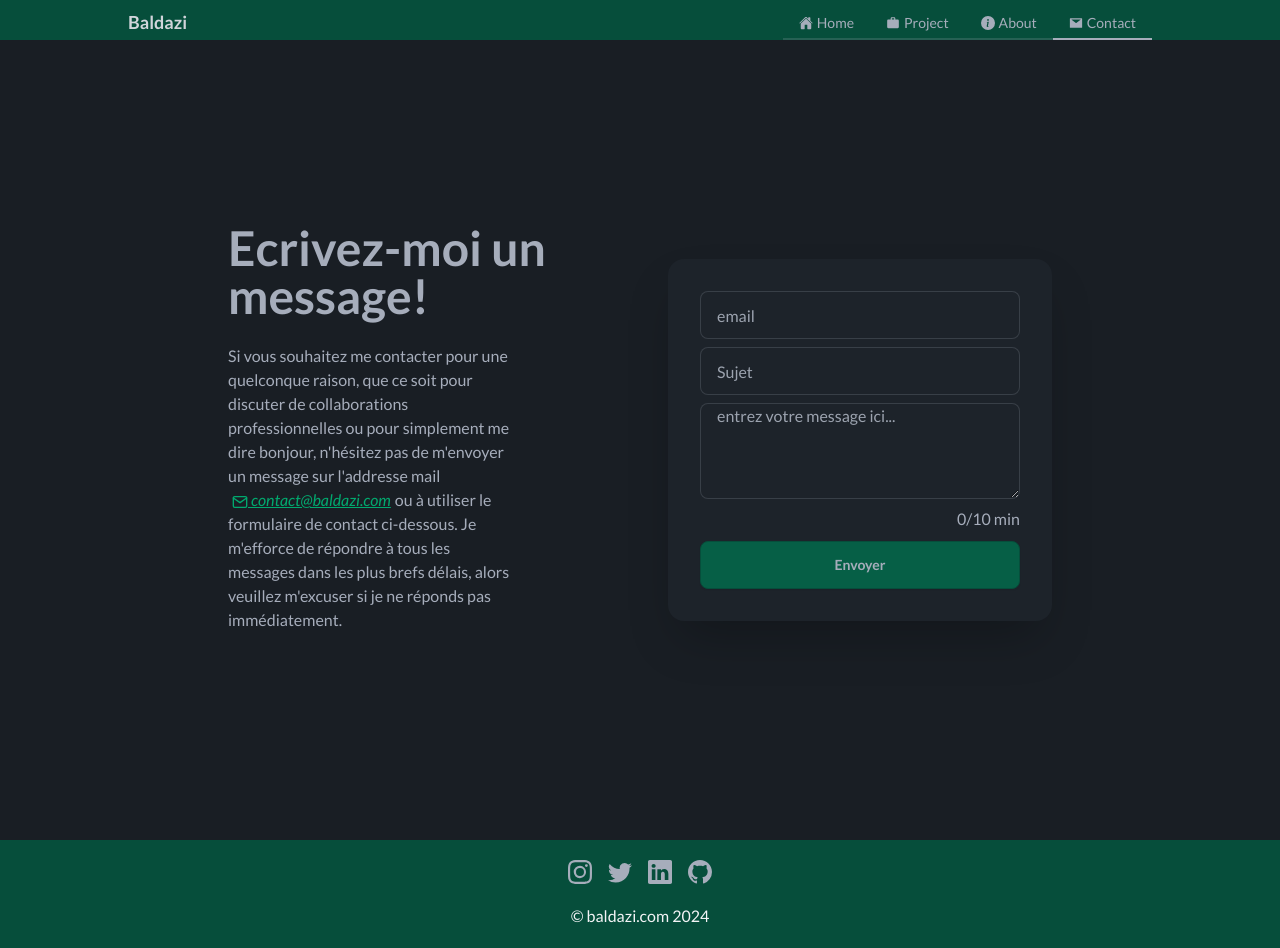
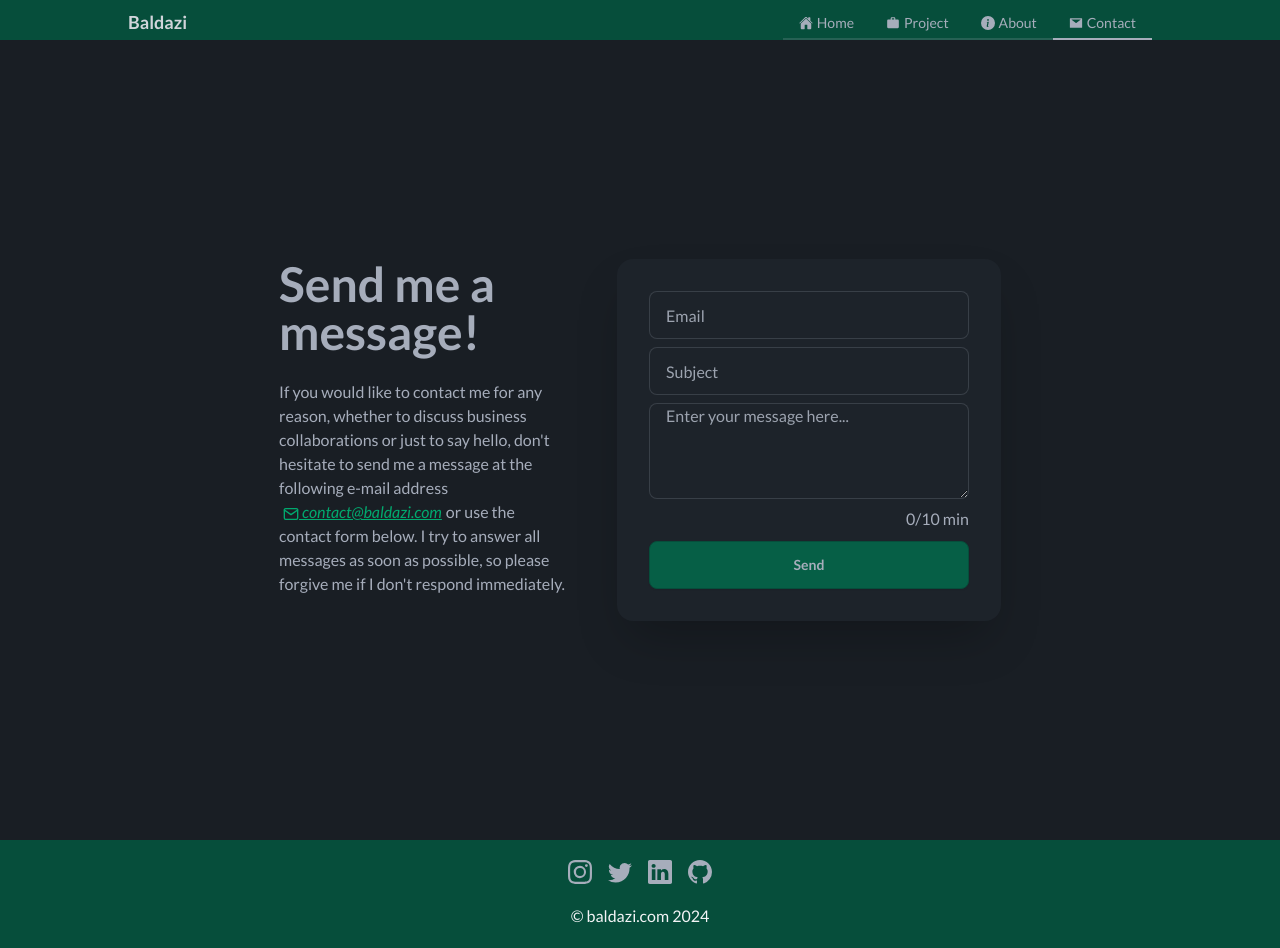
Before and after one commit to baldazi/baldazi.com, a React (Create React App) app: page /contact in a window 1280 px wide. Built offline with nearby package versions, Linux system fonts and the light colour scheme.

Commit message:
Update contact.jsx

```diff
--- a/src/pages/contact.jsx
+++ b/src/pages/contact.jsx
@@ -34,7 +34,7 @@ function Contact() {
         }else{
             emailjs.sendForm('service_7gv5nm1', 'template_xb4chge', form.current, 'F-m0ekkLox8ALPA8Y')
             .then(() => {
-                toast.success(`🦄 message reçu!`, {
+                toast.success(`🦄 message received!`, {
                     position: "top-right",
                     autoClose: 6000,
                     hideProgressBar: false,
@@ -44,16 +44,6 @@ function Contact() {
                     progress: undefined,
                     theme: "dark",
                     });
-                    toast.info(`n'abusez pas du formulaire car le nombre de message est limité`, {
-                        position: "top-right",
-                        autoClose: false,
-                        hideProgressBar: false,
-                        closeOnClick: true,
-                        pauseOnHover: true,
-                        draggable: true,
-                        progress: undefined,
-                        theme: "dark",
-                        });
             }, (error) => {
                 console.log(error.text);
             });
@@ -68,13 +58,15 @@ function Contact() {
         <ToastContainer />
             <div className="hero-content flex-col lg:flex-row">
                     <div className="text-center lg:text-left">
-                        <h1 className="text-5xl font-bold">Ecrivez-moi un message!</h1>
+                        <h1 className="text-5xl font-bold">Send me a message!</h1>
                         <p className="py-6 md:w-72">
-                            Si vous souhaitez me contacter pour une quelconque raison, que ce soit pour discuter de collaborations professionnelles ou pour simplement me dire bonjour, n'hésitez pas de m'envoyer un message sur l'addresse mail
+                            If you would like to contact me for any reason,
+                            whether to discuss business collaborations or just to say hello,
+                            don't hesitate to send me a message at the following e-mail address
                             <br/><a href="mailto:contact@baldazi.com" className="mx-1 link link-success italic"><FiMail className="inline"/> contact@baldazi.com</a>
-                            ou à utiliser le formulaire de contact ci-dessous.
-
-                            Je m'efforce de répondre à tous les messages dans les plus brefs délais, alors veuillez m'excuser si je ne réponds pas immédiatement.
+                            or use the contact form below.
+                            I try to answer all messages as soon as possible,
+                            so please forgive me if I don't respond immediately.
                         </p>
                     </div>
 
@@ -82,23 +74,23 @@ function Contact() {
                     <form className="card-body" onSubmit={e => handleMsgSubmit(e)} ref={form}>
                         <div className="form-control">
                             {/* email */}
-                            <input type="email" placeholder="email" className="input input-bordered focus:outline-emerald-400" value={email} onChange={e => setEmail(e.target.value)} name="sender"/>
+                            <input type="email" placeholder="Email" className="input input-bordered focus:outline-emerald-400" value={email} onChange={e => setEmail(e.target.value)} name="sender"/>
                         </div>
 
                         <div className="form-control">
                             {/* subject */}
-                            <input type="text" placeholder="Sujet" className="input input-bordered focus:outline-emerald-400" value={subject} onChange={e => setSubject(e.target.value)} name="subject"/>
+                            <input type="text" placeholder="Subject" className="input input-bordered focus:outline-emerald-400" value={subject} onChange={e => setSubject(e.target.value)} name="subject"/>
                         </div>
 
                         <div className="form-control">
                             {/** content */}
-                            <textarea type="text" placeholder="entrez votre message ici..." className="input input-bordered focus:outline-emerald-400 h-24" value={body} onChange={e => setBody(e.target.value)} name="message"></textarea>
+                            <textarea type="text" placeholder="Enter your message here..." className="input input-bordered focus:outline-emerald-400 h-24" value={body} onChange={e => setBody(e.target.value)} name="message"></textarea>
                         </div>
                         <span className={body.length > 10?"hidden":"text-end"}>
                                 {body.length}/10 min
                         </span>
                         <div className="form-control mt-0.5">
-                            <button className="btn hover:text-white bg-emerald-800 border-emerald-900 hover:bg-emerald-400" type="submit">Envoyer</button>
+                            <button className="btn hover:text-white bg-emerald-800 border-emerald-900 hover:bg-emerald-400" type="submit">Send</button>
                         </div>
                     </form>
                 </div>
```
